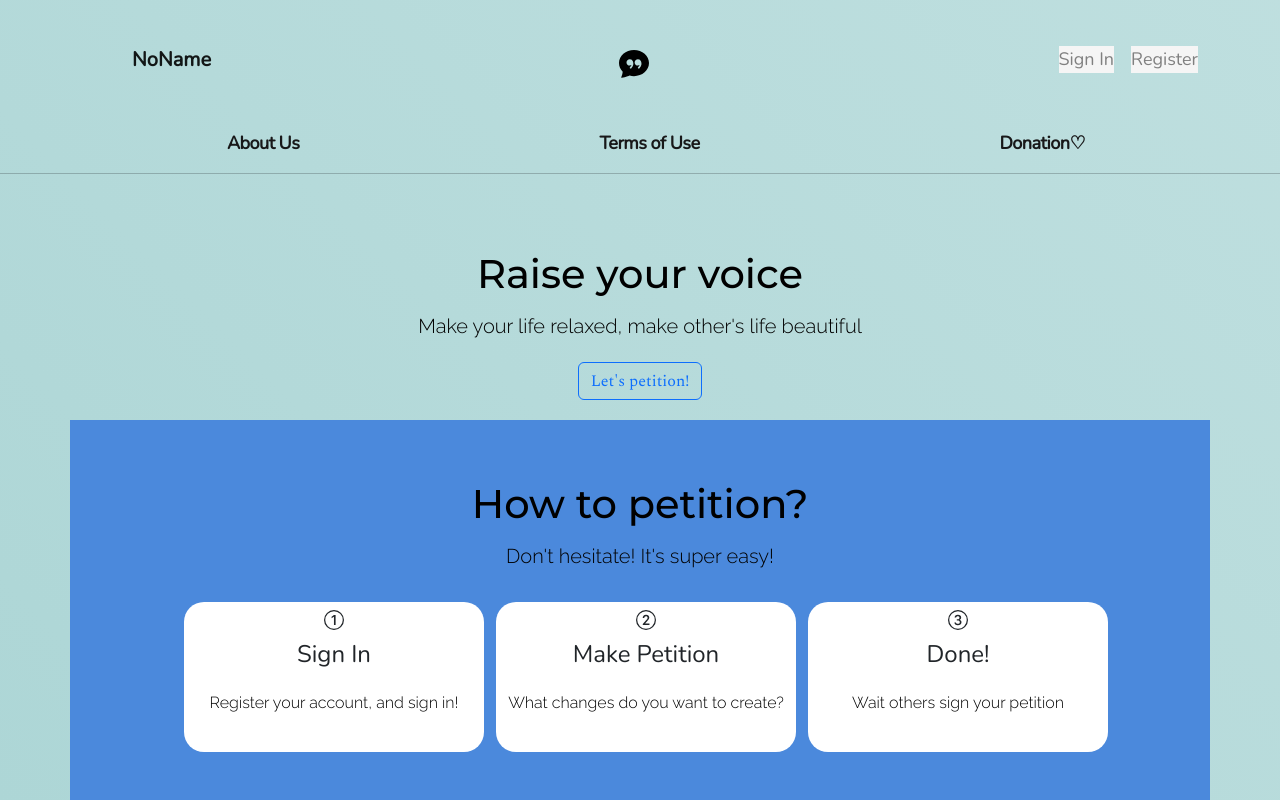
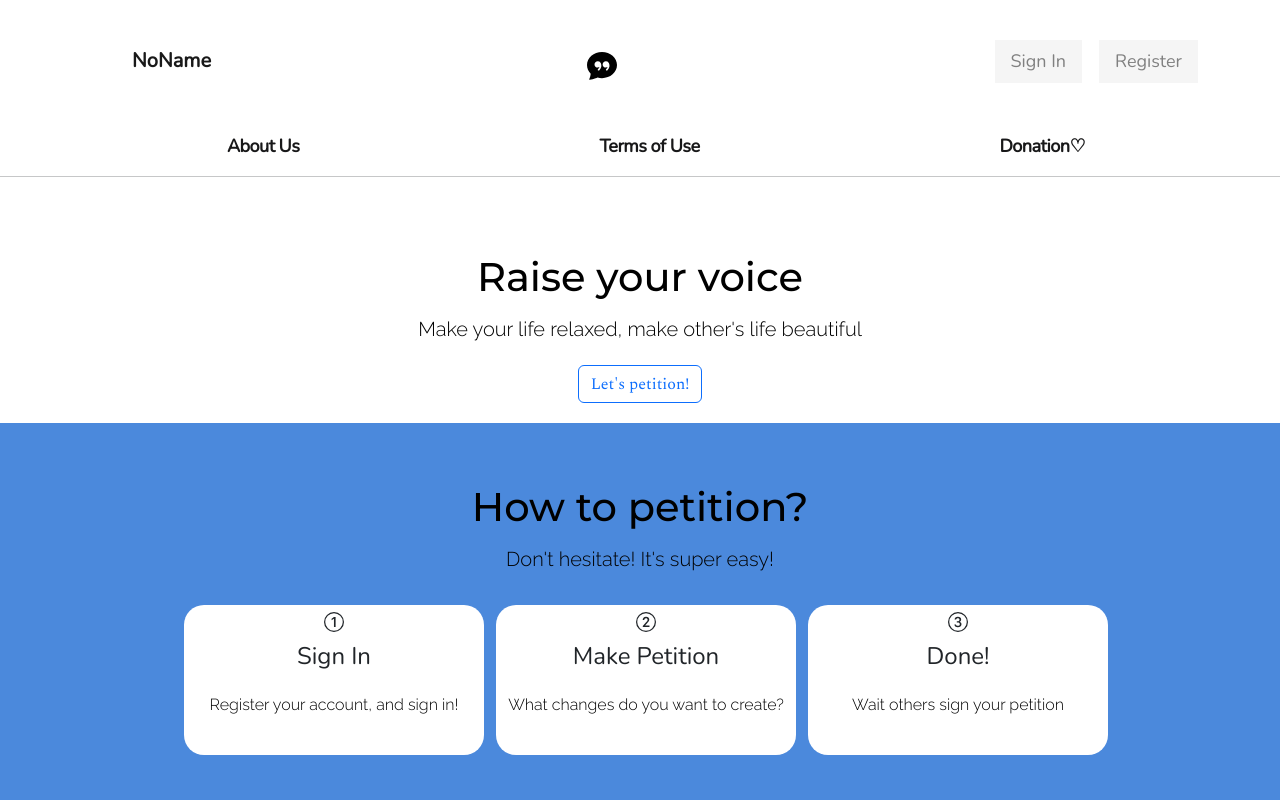
Before and after one commit to akaps98/Petition-Website, a React (Create React App) app in the folder client/: page / in a window 1280 px wide. Shown: the top 800 px of the page. Built offline with nearby package versions, Linux system fonts and the light colour scheme.

Commit message:
done for main page

```diff
--- a/client/src/App.css
+++ b/client/src/App.css
@@ -1,5 +1,5 @@
 body {
-    background: linear-gradient(45deg, #80c0c0,#99cccc,#b3d9d9,#cce6e6);
+    background: white;
     background-size: 400% 400%;
     animation: gradientBG 15s ease infinite;
 }
--- a/client/src/components/NavBar/NavBar.css
+++ b/client/src/components/NavBar/NavBar.css
@@ -16,6 +16,7 @@
     outline: 0;
     font-family: nunito;
     margin-left: 17px;
+    padding: 8px 16px;
 }
 
 .nav-link:hover {
--- a/client/src/routes/user-routes/Home/home.css
+++ b/client/src/routes/user-routes/Home/home.css
@@ -1,3 +1,7 @@
+@import url('https://fonts.googleapis.com/css2?family=Montserrat:wght@800&display=swap');
+@import url('https://fonts.googleapis.com/css2?family=Raleway:wght@300&display=swap');
+@import url('https://fonts.googleapis.com/css2?family=Nunito&display=swap');
+
 * {
     box-sizing: border-box;
 }
@@ -100,7 +104,7 @@ li:hover {
 .raiseyourvoice {
     margin-top: 60px;
     color:black;
-    font-family:montserrat;
+    font-family: montserrat;
 }
 
 .makeyourlife {
@@ -109,7 +113,7 @@ li:hover {
 }
 
 .letspetition {
-    font-family: nunito;
+    font-family: montserrat;
 }
 
 .nav_cont .nav_list li .menu {
--- a/client/src/routes/user-routes/Home/home.js
+++ b/client/src/routes/user-routes/Home/home.js
@@ -32,7 +32,7 @@ const Home = () => {
                 </div>
             </div>
         </div>
-        <div class="container second-main">
+        <div class="second-main">
             <div class="justify-content-center">
                 <div class="text-center howtopetition">
                     <h1 class="mb-3 raiseyourvoice">How to petition?</h1>
```
